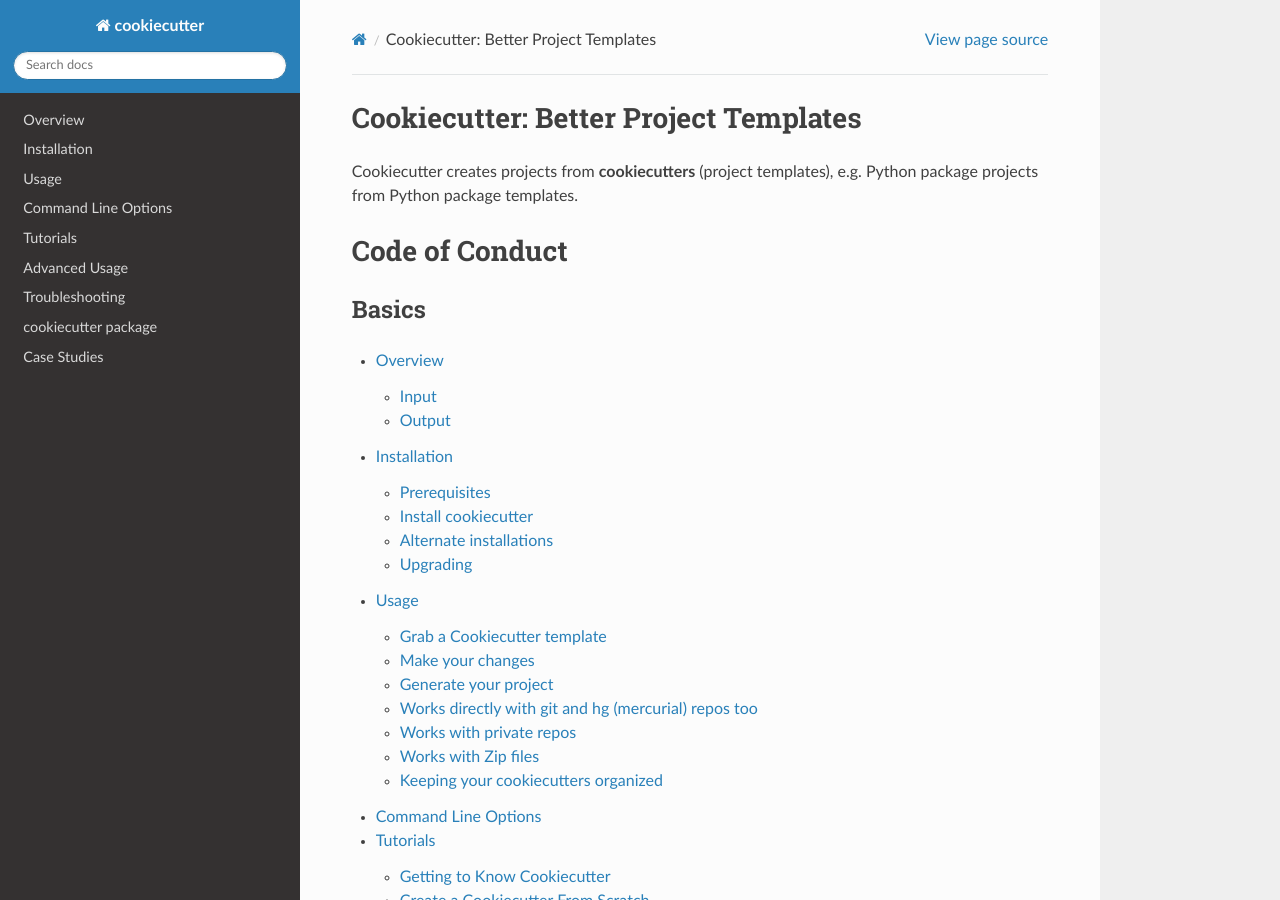
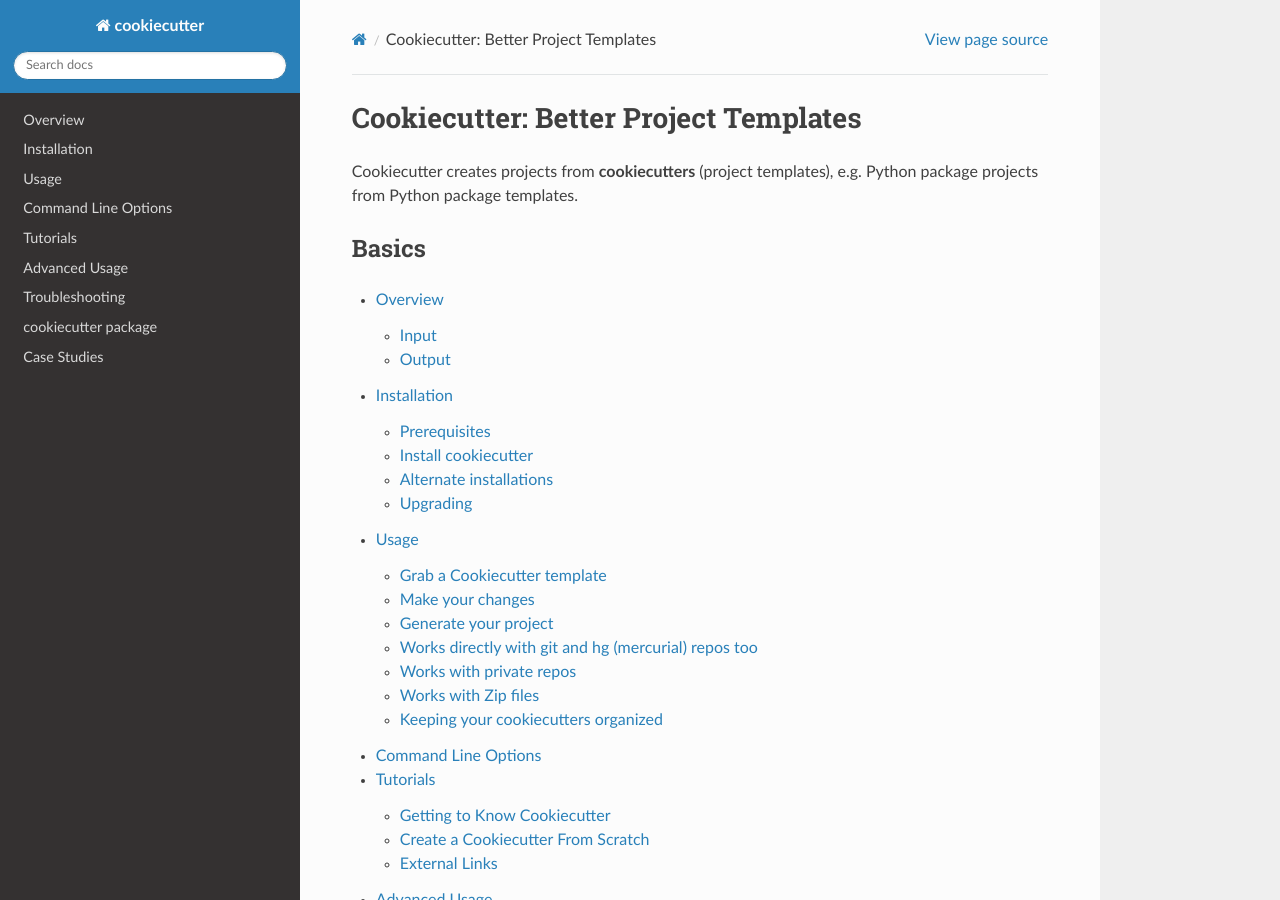
Before and after one commit to ezdanapak/spatialdev-test, a Sphinx documentation site: the page built from docs/index.rst, in a window 1280 px wide and 900 px high. Built offline with Sphinx 7.4.7 and the Read the Docs theme 3.1.0, drawn with Linux system fonts in a browser that asks for light colours; formulas are drawn with MathJax 3.

Commit message:
Initial commit

```diff
--- a/docs/index.rst
+++ b/docs/index.rst
@@ -2,24 +2,15 @@
    sphinx-quickstart on Thu Jul 11 11:31:49 2013.
    You can adapt this file completely to your liking, but it should at least
    contain the root `toctree` directive.
-
 
 Cookiecutter: Better Project Templates
 ======================================
 
 Cookiecutter creates projects from **cookiecutters** (project templates), e.g. Python package projects from Python package templates.
 
-.. _code-of-conduct:
-
-Code of Conduct
-===============
-.. toctree::
-   :maxdepth: 2
-
-   CODE_OF_CONDUCT
-
 Basics
 ------
+
 .. toctree::
    :maxdepth: 2
 
@@ -36,6 +27,7 @@ Basics
 
 API Reference
 -------------
+
 .. toctree::
    :maxdepth: 2
 
@@ -43,6 +35,7 @@ API Reference
 
 Project Info
 ------------
+
 .. toctree::
    :maxdepth: 2
 
@@ -54,5 +47,6 @@ Project Info
 
 Index
 -----
+
 * :ref:`genindex`
 * :ref:`modindex`
```
